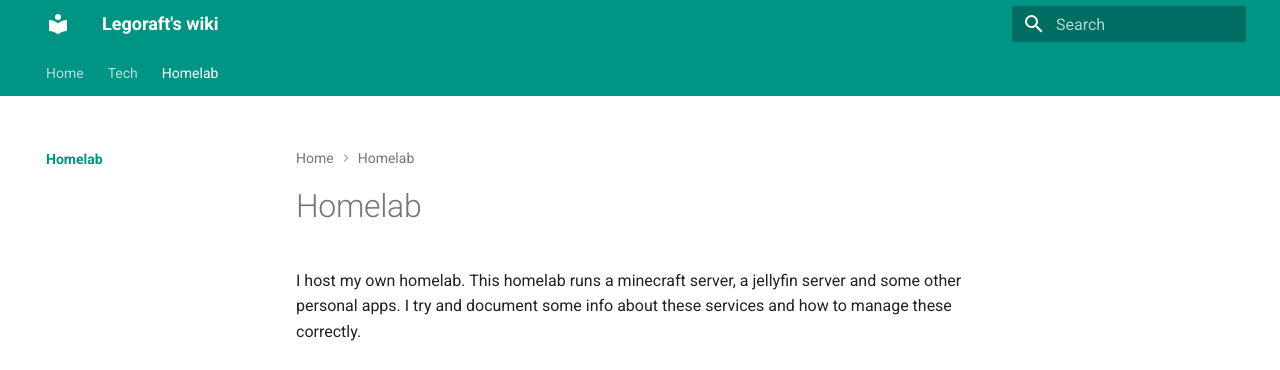
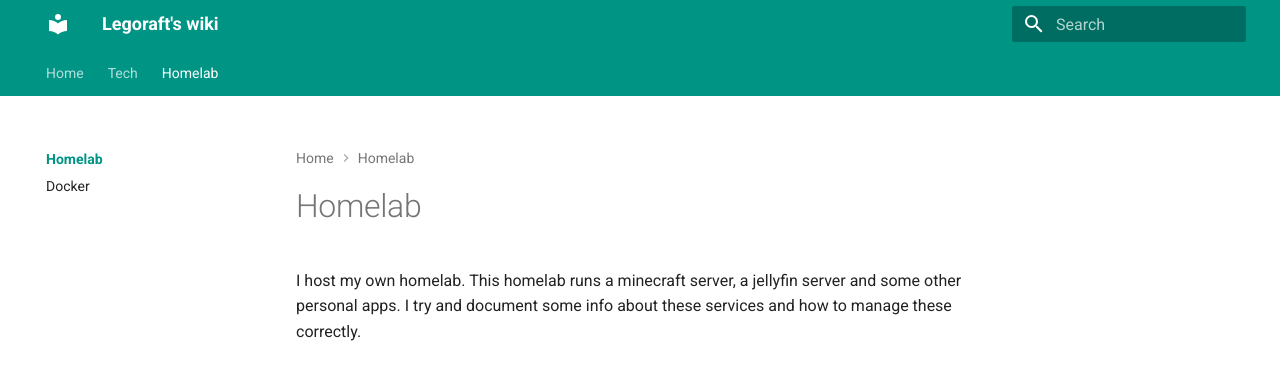
Before and after one commit to legoraft/wiki, an MkDocs documentation site: the page built from docs/homelab/index.md, in a window 1280 px wide. Shown: the top 370 px of the page. Built offline with MkDocs 1.6.1 and Material for MkDocs 9.7.7, drawn with Linux system fonts in a browser that asks for light colours.

Commit message:
Added docker page to homelab

```diff
--- a/mkdocs.yml
+++ b/mkdocs.yml
@@ -10,6 +10,7 @@ nav:
         - Void Linux: linux/void.md
   - Homelab:
       - homelab/index.md
+      - Docker: homelab/docker.md
 
 theme:
   name: material
```
Also changed, not shown: docs/homelab/docker.md (added).
